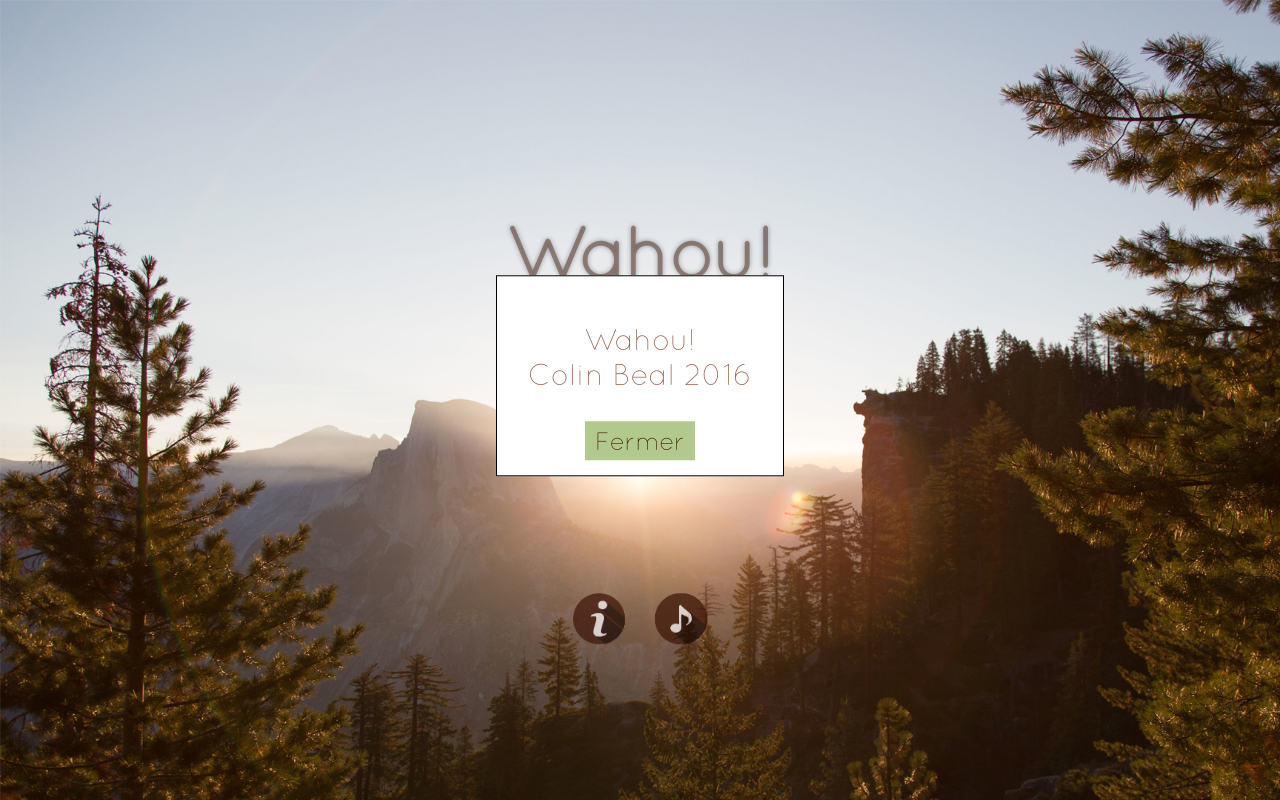
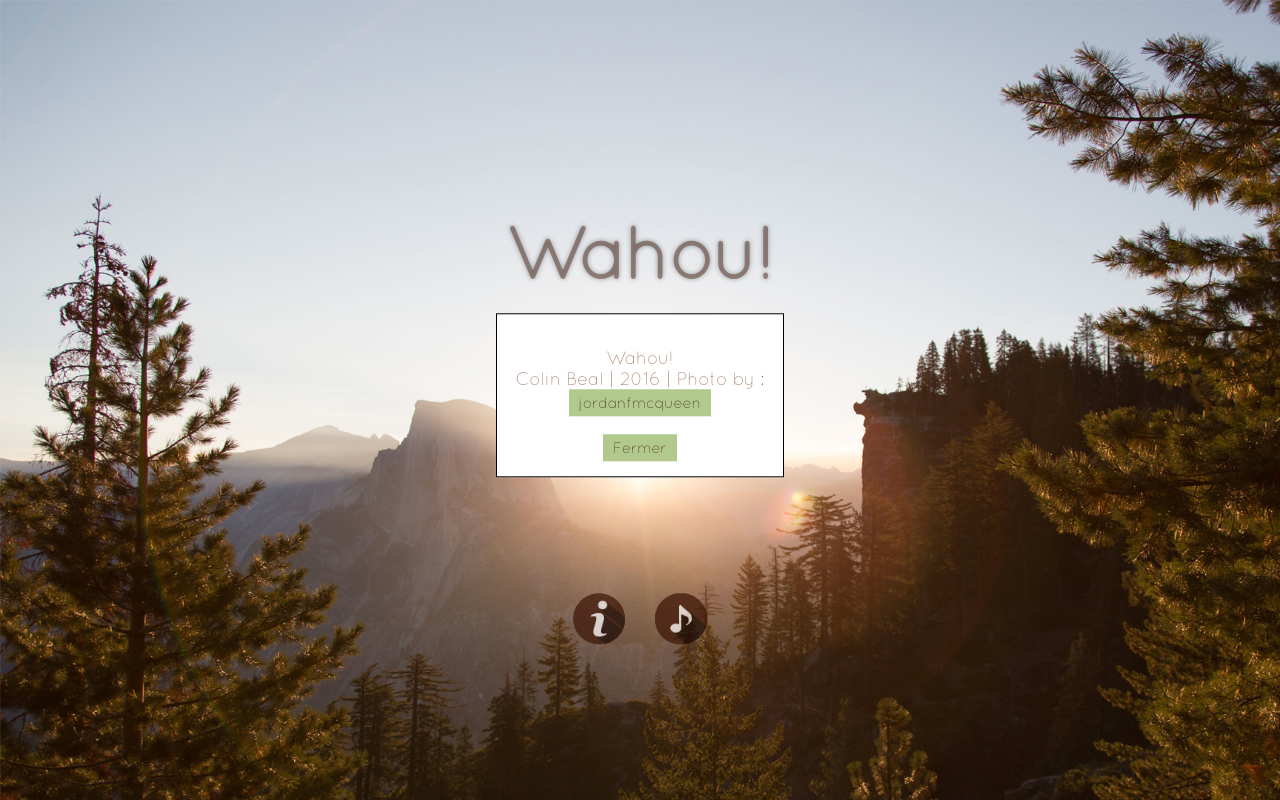
Before and after one commit to BoBLaFriteuse/Wahou, a plain HTML site: page index.html in a window 1280 px wide. Both pictures are taken after a click on the picture 599 px from the left and 619 px from the top of the page. Drawn offline with Linux system fonts and the light colour scheme.

Commit message:
Fix overlay display and text

```diff
--- a/index.html
+++ b/index.html
@@ -16,7 +16,7 @@
                      <div id="overlay">
                          <div>
                              <p>Wahou! <br/>
-                              Colin Beal 2016</p>
+                              Colin Beal | 2016 | Photo by : <a href="https://www.instagram.com/jordanfmcqueen/">jordanfmcqueen</a></p>
 
                              <a href='#' onclick='overlay()'>Fermer</a>
                          </div>
--- a/style.css
+++ b/style.css
@@ -92,12 +92,12 @@ html, body {
     width: 20%;
     position: static;
     margin: auto;
-    margin-top: 10%;
+    margin-top: 13%;
     background-color: #fff;
     border:1px solid #000;
     padding:15px;
     text-align:center;
-    font-size: smaller;
+    font-size: 18px;
 }
 a:link, a:visited {
     background-color: rgba(102, 148, 28, 0.5);
```
